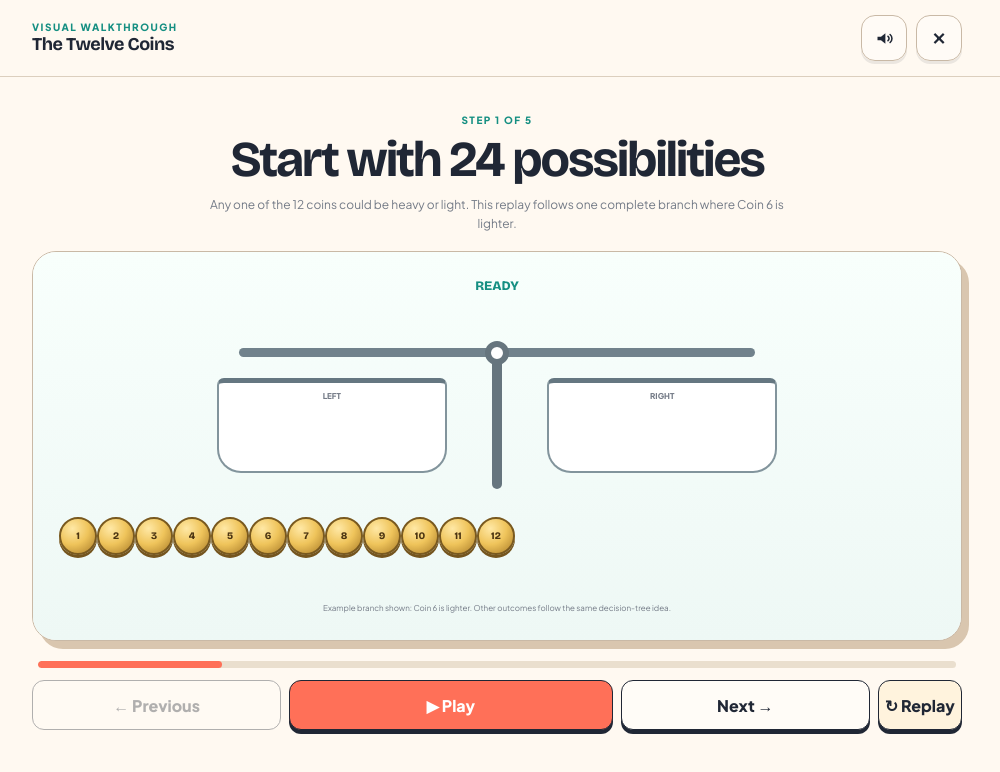
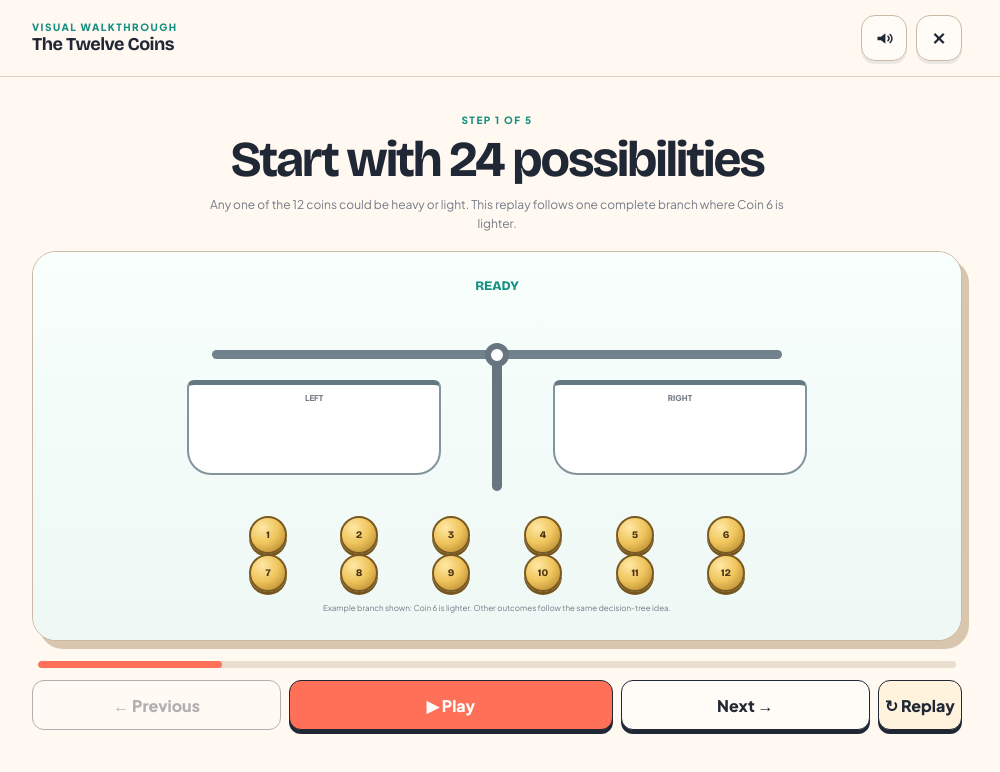
Before and after one commit to maguire-ui/Daily-riddle, a Next.js app: page /yesterday/play in a window 1280 px wide. Shown: the top 772 px of the page, without its empty margins (143-1143 px from the left). Built offline with nearby package versions, Linux system fonts and the light colour scheme.

Commit message:
Add smooth staged scale replay motion

```diff
--- a/app/globals.css
+++ b/app/globals.css
@@ -1193,19 +1193,82 @@ textarea,input,select{-webkit-user-select:text;user-select:text;-webkit-touch-ca
 .solution-player-copy{text-align:center;max-width:680px;margin:0 auto 18px}.solution-player-copy h1{margin:7px 0 0;font-family:var(--font-heading);font-size:clamp(32px,5vw,50px);line-height:1;letter-spacing:-.045em}.solution-player-copy p{margin:10px auto 0;max-width:610px;color:var(--muted);font-size:12px;line-height:1.6}
 .solution-player-canvas{position:relative;min-height:390px;border:1.5px solid var(--line-2);border-radius:24px;background:var(--paper);box-shadow:7px 8px 0 var(--shadow);overflow:hidden}
 .solution-replay-scene{position:absolute;inset:0;padding:26px;animation:replaySceneIn .42s var(--spring) both}
-.solution-progress{height:7px;margin:20px 6px 0;border-radius:999px;background:#eadfce;overflow:hidden}.solution-progress i{display:block;height:100%;background:var(--coral);border-radius:inherit;transition:width .35s ease}
+.solution-progress{height:7px;margin:20px 6px 0;border-radius:999px;background:#eadfce;overflow:hidden}.solution-progress i{display:block;height:100%;background:var(--coral);border-radius:inherit;transition:width .75s cubic-bezier(.16,1,.3,1)}
 .solution-player-controls{display:grid;grid-template-columns:1fr 1.3fr 1fr auto;gap:8px;margin-top:12px}.solution-player-controls button{min-height:50px;border:1.5px solid var(--ink);border-radius:12px;background:var(--paper);color:var(--ink);font-weight:900;box-shadow:0 4px 0 var(--ink);transition:transform var(--quick),box-shadow var(--quick)}.solution-player-controls button:active:not(:disabled){transform:translateY(3px);box-shadow:0 1px 0 var(--ink)}.solution-player-controls button:disabled{opacity:.35;box-shadow:none}.solution-player-controls .play-solution-button{background:var(--coral);color:#fff}.solution-player-controls .replay-solution-button{background:#fff3dd}
 @keyframes replaySceneIn{from{opacity:.55;transform:scale(.99)}to{opacity:1;transform:scale(1)}}
 
 /* Coin solution replay */
-.coin-replay-scene{display:grid;grid-template-rows:auto minmax(0,1fr) auto auto;gap:8px;background:linear-gradient(#f8fffc,#eef8f5)}
-.replay-scale-status{text-align:center;font-family:var(--font-heading);font-weight:850;font-size:13px;color:var(--teal-dark)}
-.replay-scale{position:relative;width:min(78%,560px);height:215px;margin:0 auto}
-.replay-scale-post{position:absolute;left:50%;bottom:28px;width:10px;height:130px;background:#66757e;border-radius:6px;transform:translateX(-50%)}
-.replay-scale-beam{position:absolute;top:46px;left:4%;right:4%;height:9px;border-radius:6px;background:#71828c;transform-origin:center;transition:transform .7s var(--spring)}.replay-scale.left-down .replay-scale-beam{transform:rotate(-6deg)}.replay-scale.right-down .replay-scale-beam{transform:rotate(6deg)}.replay-scale-beam i{position:absolute;left:50%;top:50%;width:24px;height:24px;border-radius:50%;background:#fff;border:6px solid #66757e;transform:translate(-50%,-50%)}
-.replay-pans{position:absolute;left:0;right:0;top:76px;display:grid;grid-template-columns:1fr 1fr;gap:18%}.replay-pan{min-height:95px;border:2px solid #82949c;border-top:5px solid #657781;border-radius:7px 7px 24px 24px;background:#fff;display:grid;align-content:start;padding:8px;transition:transform .7s var(--spring)}.left-down .replay-pan:first-child{transform:translateY(11px)}.left-down .replay-pan:last-child{transform:translateY(-11px)}.right-down .replay-pan:first-child{transform:translateY(-11px)}.right-down .replay-pan:last-child{transform:translateY(11px)}.replay-pan>span{text-align:center;font-size:8px;font-weight:900;color:var(--muted)}.replay-pan>div{display:flex;flex-wrap:wrap;justify-content:center;gap:5px;margin-top:8px}
-.replay-coin-bench{display:flex;flex-wrap:wrap;justify-content:center;gap:7px;min-height:43px}.replay-coin{width:38px;height:38px;border-radius:50%;display:inline-grid;place-items:center;background:radial-gradient(circle at 34% 28%,#ffe8a5,#efc45b 48%,#aa7c28);border:2px solid #79591f;color:#4c3512;font-family:var(--font-heading);font-size:10px;font-weight:900;box-shadow:0 3px 0 #75551e;transition:transform .35s var(--spring),outline .25s}.replay-coin.identified{outline:4px solid var(--teal);outline-offset:3px;transform:scale(1.12) rotate(-4deg)}
-.replay-diagnosis{text-align:center;font-family:var(--font-heading);font-weight:850;color:var(--green);font-size:15px}.branch-note{text-align:center;color:var(--muted);font-size:8px;line-height:1.4}
+.solution-step-copy-motion{animation:solutionCopyIn .7s cubic-bezier(.16,1,.3,1) both}
+@keyframes solutionCopyIn{
+  from{opacity:0;transform:translateY(12px)}
+  to{opacity:1;transform:translateY(0)}
+}
+.coin-replay-scene{
+  display:grid;grid-template-rows:auto minmax(0,1fr) auto auto;gap:8px;
+  background:linear-gradient(#f8fffc,#eef8f5)
+}
+.replay-scale-status{
+  text-align:center;font-family:var(--font-heading);font-weight:850;font-size:13px;color:var(--teal-dark);
+  min-height:18px;animation:solutionStatusIn .55s cubic-bezier(.16,1,.3,1) both
+}
+@keyframes solutionStatusIn{from{opacity:0;transform:translateY(-5px)}to{opacity:1;transform:translateY(0)}}
+.replay-scale-area{position:relative;width:min(94%,620px);height:292px;margin:0 auto}
+.replay-scale{position:absolute;left:0;right:0;top:0;height:215px}
+.replay-scale-post{
+  position:absolute;left:50%;bottom:28px;width:10px;height:130px;background:#66757e;border-radius:6px;
+  transform:translateX(-50%)
+}
+.replay-scale-beam{
+  position:absolute;top:46px;left:4%;right:4%;height:9px;border-radius:6px;background:#71828c;
+  transform-origin:center;transition:transform 1.05s cubic-bezier(.2,.82,.24,1)
+}
+.replay-scale.left-down .replay-scale-beam{transform:rotate(-6deg)}
+.replay-scale.right-down .replay-scale-beam{transform:rotate(6deg)}
+.replay-scale-beam i{
+  position:absolute;left:50%;top:50%;width:24px;height:24px;border-radius:50%;background:#fff;
+  border:6px solid #66757e;transform:translate(-50%,-50%)
+}
+.replay-pans{
+  position:absolute;left:0;right:0;top:76px;display:grid;grid-template-columns:1fr 1fr;gap:18%
+}
+.replay-pan{
+  min-height:95px;border:2px solid #82949c;border-top:5px solid #657781;border-radius:7px 7px 24px 24px;
+  background:#fff;display:grid;align-content:start;padding:8px;
+  transition:transform 1.05s cubic-bezier(.2,.82,.24,1)
+}
+.left-down .replay-pan:first-child{transform:translateY(11px)}
+.left-down .replay-pan:last-child{transform:translateY(-11px)}
+.right-down .replay-pan:first-child{transform:translateY(-11px)}
+.right-down .replay-pan:last-child{transform:translateY(11px)}
+.replay-pan>span{text-align:center;font-size:8px;font-weight:900;color:var(--muted)}
+.replay-coin-motion-layer{position:absolute;inset:0;pointer-events:none}
+.replay-coin{
+  width:38px;height:38px;border-radius:50%;display:inline-grid;place-items:center;
+  background:radial-gradient(circle at 34% 28%,#ffe8a5,#efc45b 48%,#aa7c28);
+  border:2px solid #79591f;color:#4c3512;font-family:var(--font-heading);font-size:10px;font-weight:900;
+  box-shadow:0 3px 0 #75551e
+}
+.replay-coin.moving-coin{
+  position:absolute;z-index:5;transform:translate(-50%,-50%);
+  transition:
+    left 1.35s cubic-bezier(.18,.82,.22,1),
+    top 1.35s cubic-bezier(.18,.82,.22,1),
+    transform .7s cubic-bezier(.16,1,.3,1),
+    outline .35s ease,
+    box-shadow .35s ease;
+  will-change:left,top,transform
+}
+.replay-coin.moving-coin.identified{
+  outline:4px solid var(--teal);outline-offset:3px;
+  transform:translate(-50%,-50%) scale(1.13) rotate(-4deg);
+  box-shadow:0 5px 0 #75551e,0 0 0 8px rgba(37,183,165,.12)
+}
+.replay-diagnosis{
+  text-align:center;font-family:var(--font-heading);font-weight:850;color:var(--green);font-size:15px;
+  animation:solutionCopyIn .65s cubic-bezier(.16,1,.3,1) both
+}
+.replay-diagnosis-spacer{min-height:18px}
+.branch-note{text-align:center;color:var(--muted);font-size:8px;line-height:1.4}
 
 /* Bridge solution replay */
 .bridge-replay-scene{display:grid;grid-template-columns:24% 52% 24%;align-items:end;background:#102236;color:#fff;padding:28px 20px 40px}
@@ -1307,3 +1370,8 @@ textarea,input,select{-webkit-user-select:text;user-select:text;-webkit-touch-ca
   .secondary-topbar-copy>strong{font-size:15px;max-width:220px}
   .solution-player-header-wrap .secondary-topbar{width:min(100% - 18px,930px)}
 }
+
+@media (prefers-reduced-motion:reduce){
+  .solution-step-copy-motion,.replay-scale-status,.replay-diagnosis{animation:none!important}
+  .replay-coin.moving-coin,.replay-scale-beam,.replay-pan,.solution-progress i{transition-duration:.01ms!important;transition-delay:0ms!important}
+}
```
